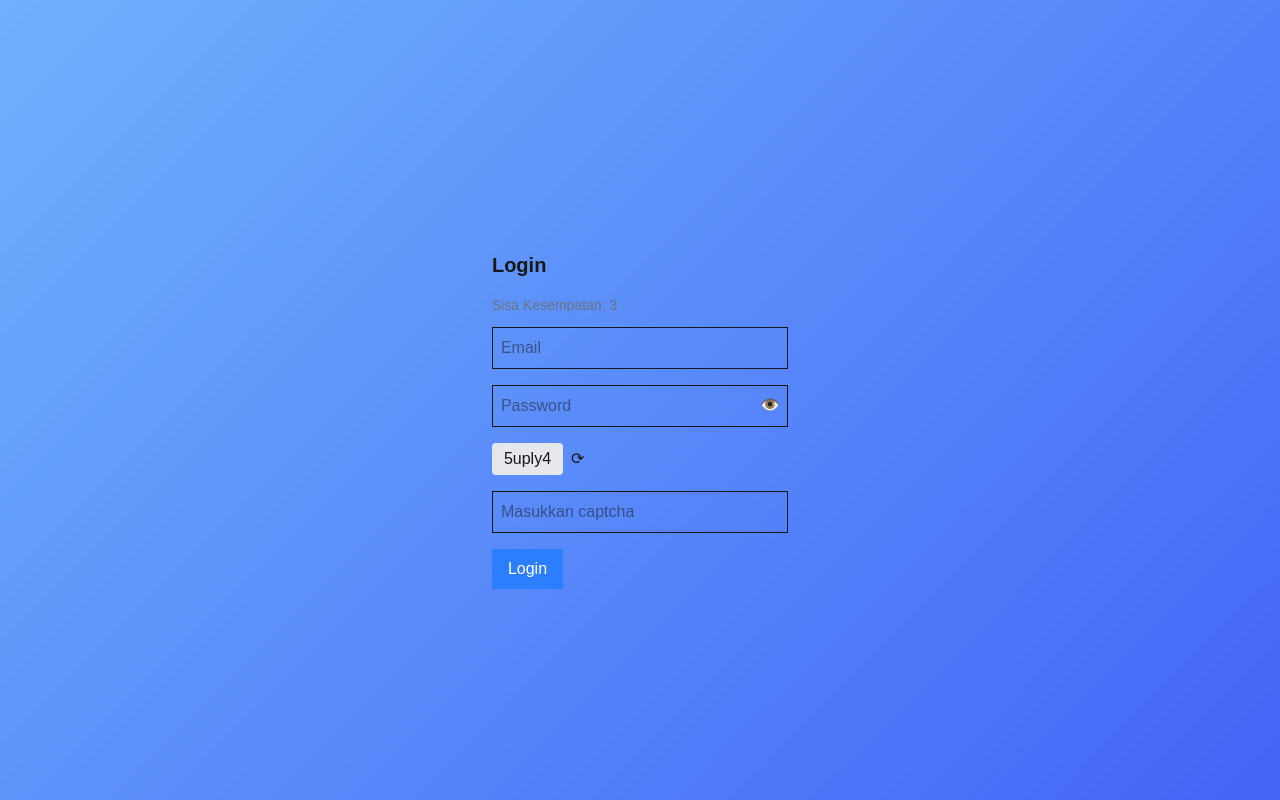
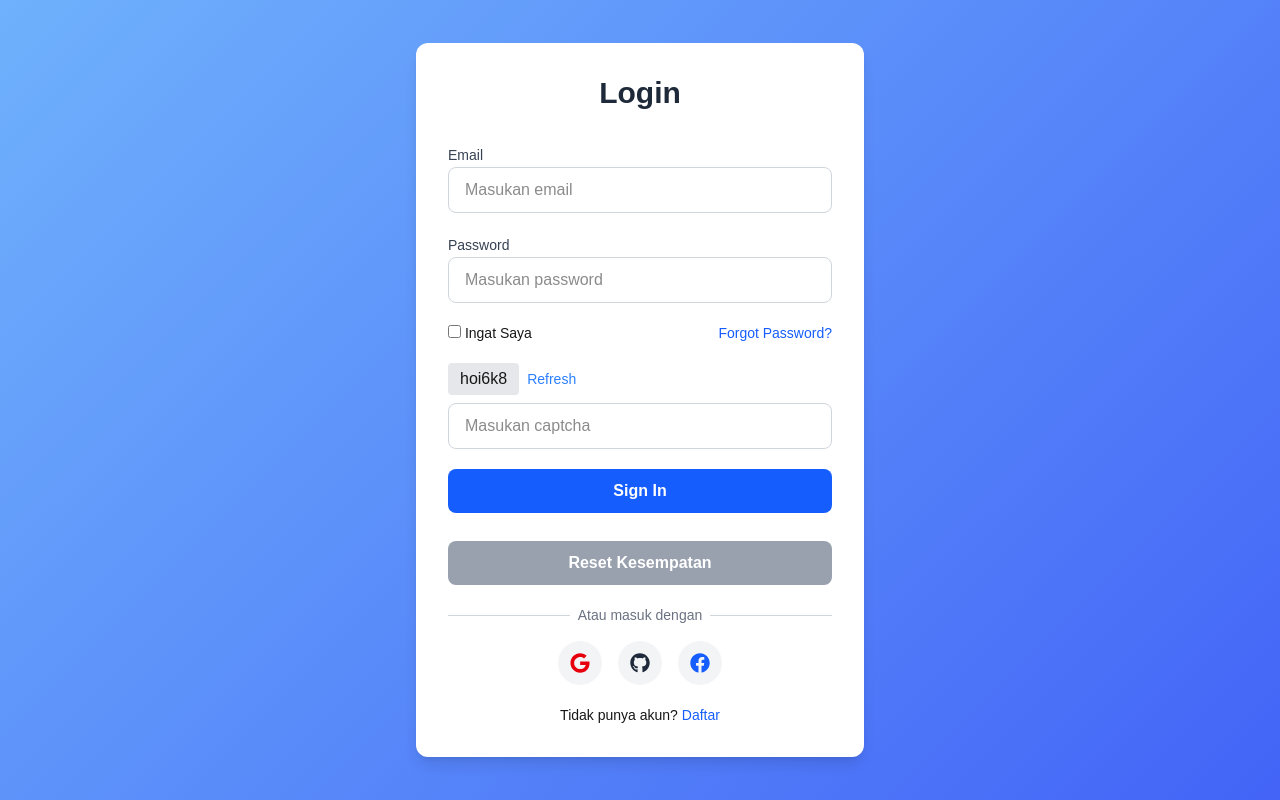
Before and after one commit to mithagresiaharahap241713057-droid/react-hooks-y-xxxx, a Next.js app: page /auth/login in a window 1280 px wide. Built offline with nearby package versions, Linux system fonts and the light colour scheme.

Commit message:
Update page.tsx
intial commit

```diff
--- a/src/app/auth/login/page.tsx
+++ b/src/app/auth/login/page.tsx
@@ -1,82 +1,156 @@
-"use client";
+'use client';
 
-import { useState, useEffect } from "react";
+import { useState } from 'react';
+import { useRouter } from 'next/navigation';
+import AuthFromWrapper from '../../../components/AuthFromWrapper';
+import SocialAuth from '../../../components/SocialAuth';
+import Link from 'next/link';
+import { toast } from 'react-toastify';
 
-export default function LoginPage() {
-    const [email, setEmail] = useState("");
-    const [password, setPassword] = useState("");
-    const [captcha, setCaptcha] = useState("");
-    const [inputCaptcha, setInputCaptcha] = useState("");
-    const [showPassword, setShowPassword] = useState(false);
+interface LoginFormData {
+    email: string;
+    password: string;
+    captchaInput: string;
+    remberMe?: boolean;
+}
+
+interface ErrorObject {
+    email?: string;
+    password?: string;
+    captcha?: string;
+}
+
+const LoginPage = () => {
+    const router = useRouter();
+
+    const [formData, setFormData] = useState<LoginFormData>({
+        email: '',
+        password: '',
+        captchaInput: ''
+    });
+
+    const [errors, setErrors] = useState<ErrorObject>({});
     const [attempts, setAttempts] = useState(3);
-    const [error, setError] = useState("");
 
     const generateCaptcha = () => {
         return Math.random().toString(36).substring(2, 8);
     };
 
-    useEffect(() => {
-        setCaptcha(generateCaptcha());
-    }, []);
+    const [captcha, setCaptcha] = useState(generateCaptcha());
 
-    const handleSubmit = (e: any) => {
+    const handleChange = (e: React.ChangeEvent<HTMLInputElement>) => {
+        const { name, value } = e.target;
+        setFormData(prev => ({ ...prev, [name]: value }));
+        setErrors(prev => ({ ...prev, [name]: undefined }));
+    };
+
+    const handleSubmit = (e: React.FormEvent<HTMLFormElement>) => {
         e.preventDefault();
 
-        const emailRegex = /^[0-9]+@gmail\.com$/;
-        const passwordRegex = /^[0-9]+$/;
+        const newErrors: ErrorObject = {};
 
-        if (!emailRegex.test(email)) {
-            setError("Email harus sesuai format npm kalian (cth. 1905@gmail.com)");
+        // VALIDASI EMAIL
+        if (!formData.email.trim()) {
+            newErrors.email = 'Email tidak boleh kosong';
+        } else if (formData.email !== "NPMKAMU@gmail.com") {
+            newErrors.email = 'Email harus sesuai NPM';
+        }
+
+        // VALIDASI PASSWORD
+        if (!formData.password.trim()) {
+            newErrors.password = 'Password tidak boleh kosong';
+        } else if (formData.password !== "NPMKAMU") {
+            newErrors.password = 'Password harus sesuai NPM';
+        }
+
+        // VALIDASI CAPTCHA
+        if (!formData.captchaInput.trim()) {
+            newErrors.captcha = 'Captcha belum diisi';
+        } else if (formData.captchaInput !== captcha) {
+            newErrors.captcha = 'Captcha salah';
+        }
+
+        // JIKA ERROR
+        if (Object.keys(newErrors).length > 0) {
+            setErrors(newErrors);
+
+            if (attempts > 0) {
+                setAttempts(prev => Math.max(prev - 1, 0));
+            }
+
+            toast.error(`Login gagal! Sisa kesempatan: ${attempts - 1}`, {
+                position: 'top-right'
+            });
+
+            if (attempts - 1 === 0) {
+                toast.error("Kesempatan login habis!", {
+                    position: 'top-right'
+                });
+            }
+
             return;
         }
 
-        if (!passwordRegex.test(password)) {
-            setError("Password harus sesuai format npm kalian (cth. 220711905)");
-            return;
-        }
+        // LOGIN BERHASIL
+        localStorage.setItem("isLogin", "true");
 
-        if (inputCaptcha !== captcha) {
-            setError("Captcha tidak valid");
-            return;
-        }
+        toast.success('Login Berhasil!', {
+            position: 'top-right'
+        });
 
-        setError("");
-        alert("Login berhasil!");
+        router.push('/home');
     };
 
     return (
-        <div className="max-w-md mx-auto mt-10">
-            <h2 className="text-xl font-bold mb-4">Login</h2>
+        <AuthFromWrapper title="Login">
+            <form onSubmit={handleSubmit} className="space-y-5 w-full">
 
-            <p className="text-sm text-gray-500 mb-3">
-                Sisa Kesempatan: {attempts}
-            </p>
-
-            <form onSubmit={handleSubmit} className="space-y-4">
+                {/* EMAIL */}
+                <div className="space-y-2">
+                    <label className="text-sm font-medium text-gray-700">Email</label>
                     <input
-                    type="text"
-                    placeholder="Email"
-                    className="w-full border p-2"
-                    value={email}
-                    onChange={(e) => setEmail(e.target.value)}
+                        name="email"
+                        value={formData.email}
+                        onChange={handleChange}
+                        className={`w-full px-4 py-2.5 rounded-lg border ${errors.email ? 'border-red-500' : 'border-gray-300'}`}
+                        placeholder="Masukan email"
                     />
-
-                <div className="relative">
-                    <input
-                        type={showPassword ? "text" : "password"}
-                        placeholder="Password"
-                        className="w-full border p-2"
-                        value={password}
-                        onChange={(e) => setPassword(e.target.value)}
-                    />
-                    <span
-                        className="absolute right-2 top-2 cursor-pointer"
-                        onClick={() => setShowPassword(!showPassword)}
-                    >
-                        👁️
-                    </span>
+                    {errors.email && <p className="text-red-600 text-sm italic">{errors.email}</p>}
                 </div>
 
+                {/* PASSWORD */}
+                <div className="space-y-2">
+                    <label className="text-sm font-medium text-gray-700">Password</label>
+                    <input
+                        type="password"
+                        name="password"
+                        value={formData.password}
+                        onChange={handleChange}
+                        className={`w-full px-4 py-2.5 rounded-lg border ${errors.password ? 'border-red-500' : 'border-gray-300'}`}
+                        placeholder="Masukan password"
+                    />
+                    {errors.password && <p className="text-red-600 text-sm italic">{errors.password}</p>}
+                </div>
+
+                {/* REMEMBER */}
+                <div className="flex justify-between">
+                    <label className="text-sm">
+                        <input
+                            type="checkbox"
+                            name="remberMe"
+                            checked={formData.remberMe || false}
+                            onChange={(e) =>
+                                setFormData(prev => ({ ...prev, remberMe: e.target.checked }))
+                            }
+                        /> Ingat Saya
+                    </label>
+                    <Link href="/auth/forgot-password" className="text-blue-600 text-sm">
+                        Forgot Password?
+                    </Link>
+                </div>
+
+                {/* CAPTCHA */}
+                <div className="space-y-2">
                     <div className="flex items-center gap-2">
                         <span className="bg-gray-200 px-3 py-1 rounded font-mono">
                             {captcha}
@@ -84,25 +158,58 @@ export default function LoginPage() {
                         <button
                             type="button"
                             onClick={() => setCaptcha(generateCaptcha())}
+                            className="text-blue-500 text-sm"
                         >
-                        ⟳
+                            Refresh
                         </button>
                     </div>
 
                     <input
-                    type="text"
-                    placeholder="Masukkan captcha"
-                    className="w-full border p-2"
-                    value={inputCaptcha}
-                    onChange={(e) => setInputCaptcha(e.target.value)}
+                        name="captchaInput"
+                        value={formData.captchaInput}
+                        onChange={handleChange}
+                        className={`w-full px-4 py-2.5 rounded-lg border ${errors.captcha ? 'border-red-500' : 'border-gray-300'}`}
+                        placeholder="Masukan captcha"
                     />
+                    {errors.captcha && <p className="text-red-600 text-sm italic">{errors.captcha}</p>}
+                </div>
 
-                {error && <p className="text-red-500">{error}</p>}
+                {/* SIGN IN */}
+                <button
+                    type="submit"
+                    disabled={attempts === 0}
+                    className={`w-full py-2.5 rounded-lg text-white font-semibold
+                    ${attempts === 0 ? 'bg-gray-400' : 'bg-blue-600 hover:bg-blue-700'}`}
+                >
+                    Sign In
+                </button>
 
-                <button className="bg-blue-500 text-white px-4 py-2">
-                    Login
+                {/* RESET */}
+                <button
+                    type="button"
+                    disabled={attempts !== 0}
+                    onClick={() => {
+                        setAttempts(3);
+                        setCaptcha(generateCaptcha());
+                        toast.info("Kesempatan direset!");
+                    }}
+                    className={`w-full py-2.5 rounded-lg mt-2 font-semibold
+                    ${attempts === 0 ? 'bg-green-600 text-white' : 'bg-gray-400 text-white'}`}
+                >
+                    Reset Kesempatan
                 </button>
+
+                <SocialAuth />
+
+                <p className="text-center text-sm">
+                    Tidak punya akun?{' '}
+                    <Link href="/auth/register" className="text-blue-600">
+                        Daftar
+                    </Link>
+                </p>
             </form>
-        </div>
+        </AuthFromWrapper>
     );
-}
+};
+
+export default LoginPage;
```
Lines whose indentation alone changed are shown as unchanged.
